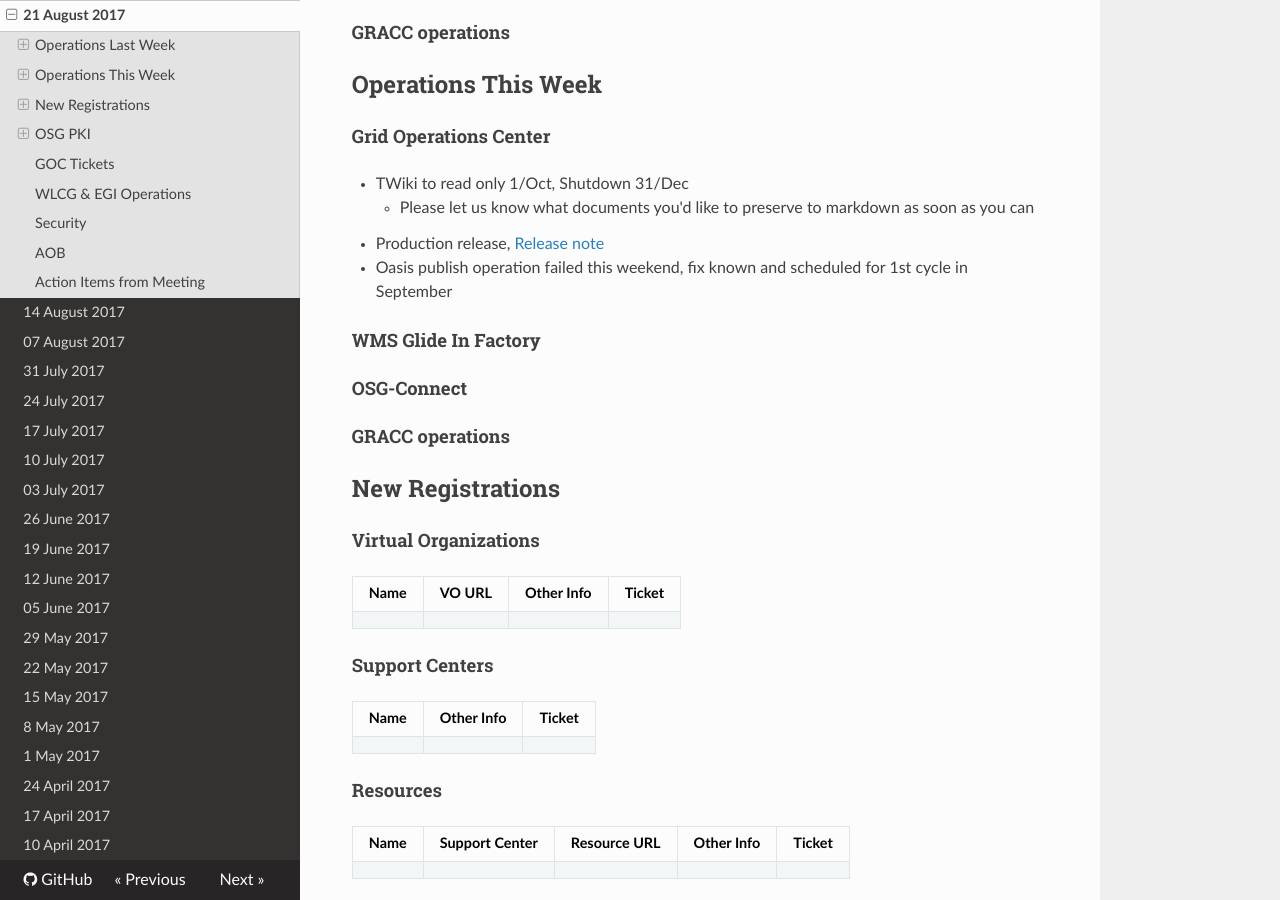
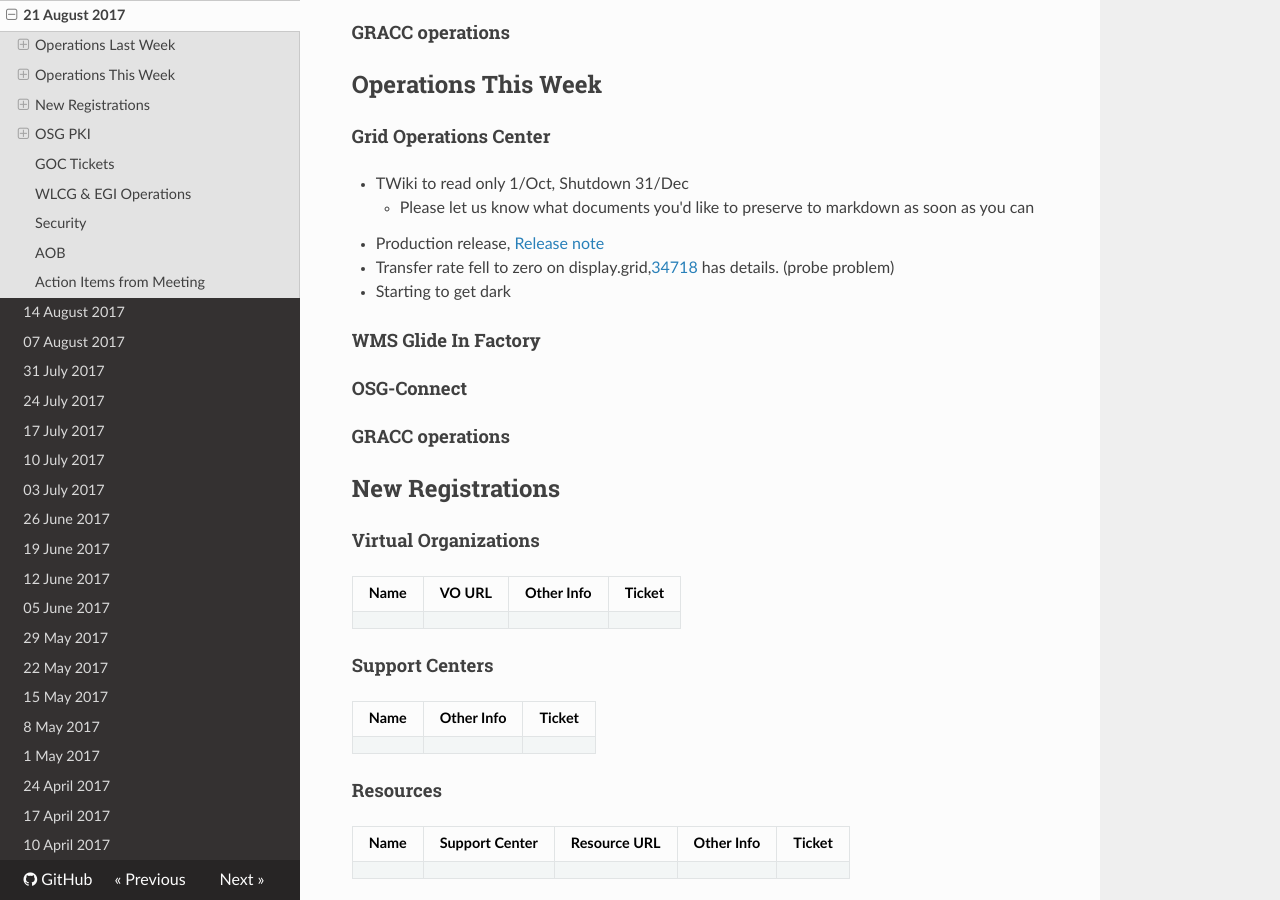
Before and after one commit to osg-htc/operations, an MkDocs documentation site: the page built from docs/WeeklyMinutes/21Aug2017.md, in a window 1280 px wide and 900 px high, scrolled down 1256 px. Built offline with MkDocs 1.6.1, drawn with Linux system fonts in a browser that asks for light colours; nearby versions of some CDN libraries; old or Windows-style settings are respelled for this version of MkDocs.

Commit message:
Update 21Aug2017.md

```diff
--- a/docs/WeeklyMinutes/21Aug2017.md
+++ b/docs/WeeklyMinutes/21Aug2017.md
@@ -31,7 +31,8 @@
    * TWiki to read only 1/Oct, Shutdown 31/Dec
       * Please let us know what documents you'd like to preserve to markdown as soon as you can
    * Production release, [Release note](http://osggoc.blogspot.com/2017/08/the-goc-will-upgrade-following-services.html)
-   * Oasis publish operation failed this weekend, fix known and scheduled for 1st cycle in September
+   * Transfer rate fell to zero on display.grid,[34718](https://ticket.grid.iu.edu/34718) has details. (probe problem)
+   * Starting to get dark
 
 #### WMS Glide In Factory
 
```
